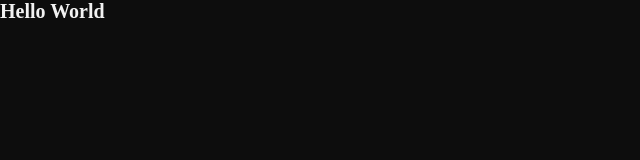
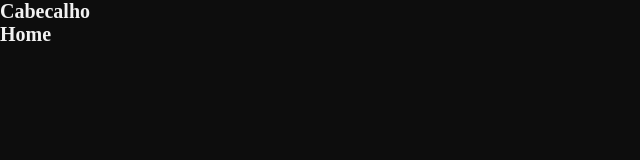
Before and after one commit to JeanLincoln/TodoList-App, a React (Vite) app: page / in a window 1280 px wide. Shown: the top 160 px of the page, without its empty margins (0-640 px from the left). Built offline with nearby package versions, Linux system fonts and the light colour scheme.

Commit message:
TodoListApp, Pages added, Router system added

```diff
--- a/src/App.tsx
+++ b/src/App.tsx
@@ -1,12 +1,16 @@
 import { ThemeProvider } from "styled-components"
 import { GlobalStyle } from "./styles/Global"
 import { DefaultTheme } from "./styles/themes/Default"
+import { BrowserRouter } from "react-router-dom"
+import { Router } from "./Router"
 
 export function App() {
   return (
    <ThemeProvider theme={DefaultTheme}>
+    <BrowserRouter>
+    <Router />
+    </BrowserRouter>
     <GlobalStyle />
-    <h1>Hello World</h1>
    </ThemeProvider>
   )
 }
--- /dev/null
+++ b/src/Pages/Home/index.tsx
@@ -0,0 +1,3 @@
+export function Home(){
+    return <h1>Home</h1>
+}
--- /dev/null
+++ b/src/Pages/TasksDones/index.tsx
@@ -0,0 +1,3 @@
+export function TasksDone(){
+    return <h1>TasksDone</h1>
+}
--- /dev/null
+++ b/src/Router.tsx
@@ -0,0 +1,16 @@
+import { Routes, Route } from 'react-router-dom'
+import { DefaultLayout } from './Layouts/index'
+import { Home } from './Pages/Home'
+import { TasksDone } from './Pages/TasksDones'
+
+
+export function Router() {
+  return (
+    <Routes>
+      <Route path="/" element={<DefaultLayout />}>
+        <Route path="/" element={<Home />} />
+        <Route path="/TasksDone" element={<TasksDone />} />
+      </Route>
+    </Routes>
+  )
+}
```
Also changed, not shown: src/Pages/Home/styles.ts (added), src/Pages/TasksDones/styles.ts (added).
